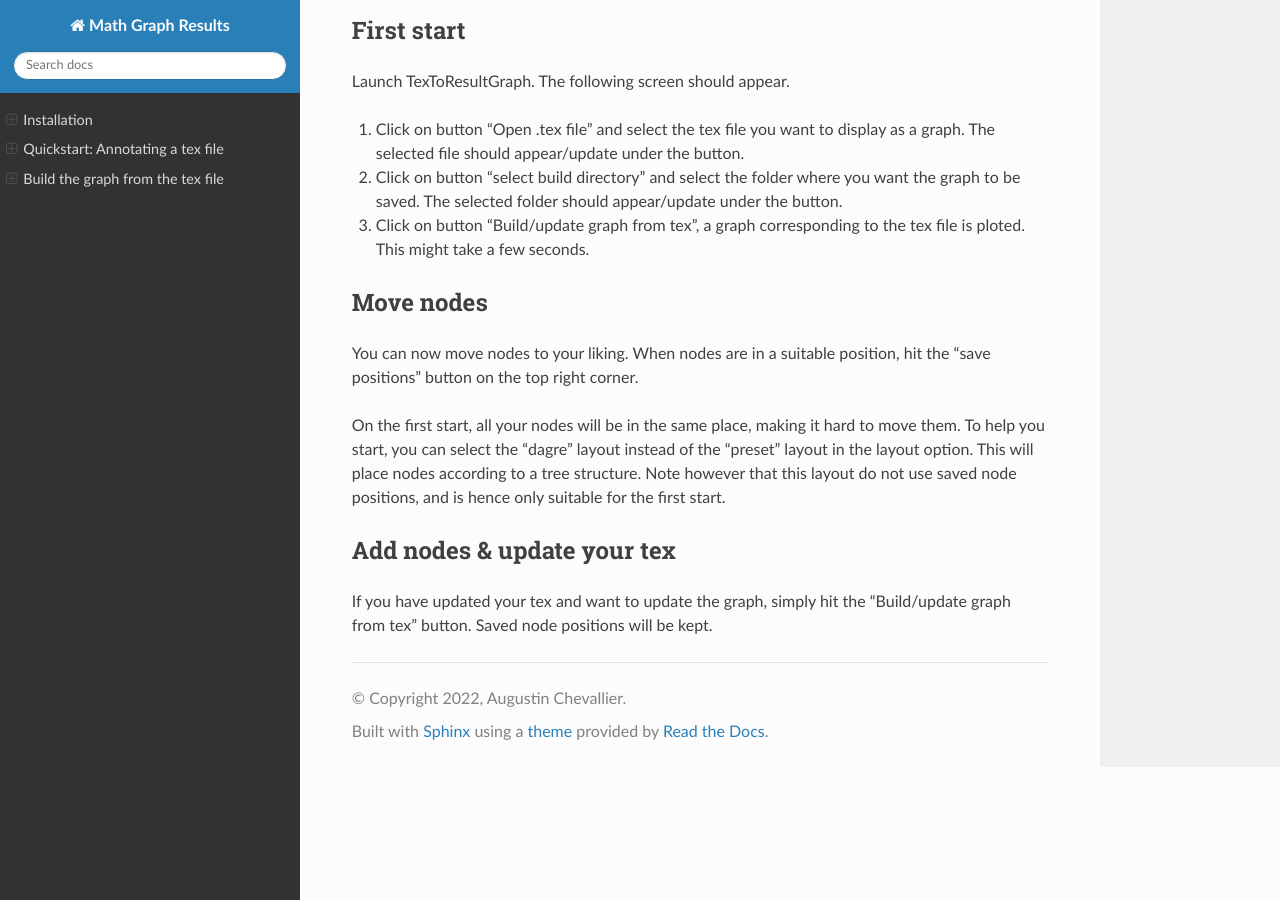
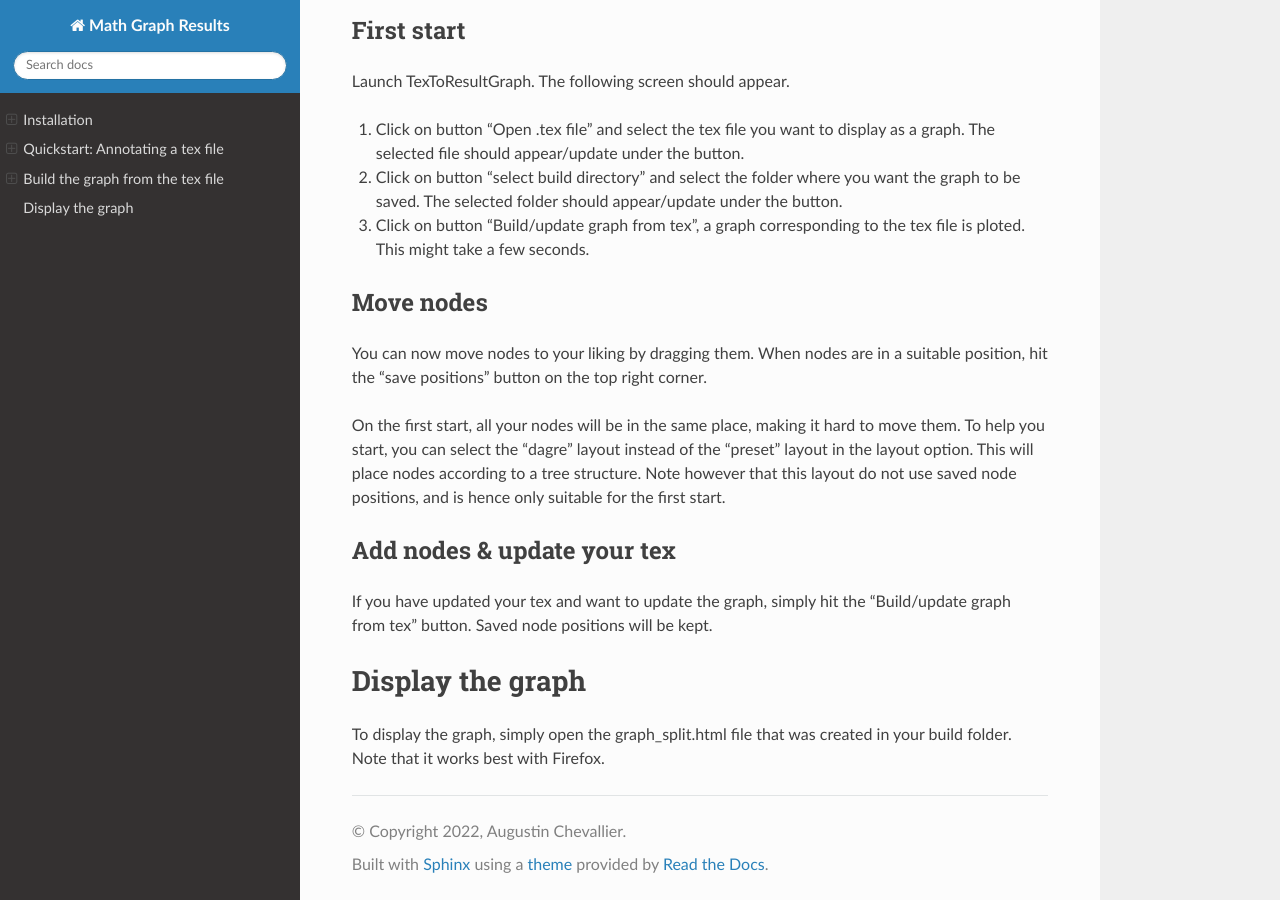
Before and after one commit to augustin-chevallier/MathResultsGraph, a Sphinx documentation site: the page built from docs/index.rst, in a window 1280 px wide and 900 px high, scrolled down 2287 px. Built offline with Sphinx 7.4.7 and the Read the Docs theme 2.0.0, drawn with Linux system fonts in a browser that asks for light colours.

Commit message:
doc update

```diff
--- a/docs/index.rst
+++ b/docs/index.rst
@@ -151,7 +151,7 @@ Launch TexToResultGraph. The following screen should appear.
 Move nodes
 ----------
 
-You can now move nodes to your liking. When nodes are in a suitable position, hit the "save positions" button on the top right corner.
+You can now move nodes to your liking by dragging them. When nodes are in a suitable position, hit the "save positions" button on the top right corner.
 
 On the first start, all your nodes will be in the same place, making it hard to move them. To help you start, you can select the
 "dagre" layout instead of the "preset" layout in the layout option. This will place nodes according to a tree structure. Note however that this
@@ -163,3 +163,10 @@ Add nodes & update your tex
 
 If you have updated your tex and want to update the graph, simply hit the “Build/update graph from tex” button.
 Saved node positions will be kept.
+
+
+
+Display the graph
+#################
+
+To display the graph, simply open the graph_split.html file that was created in your build folder. Note that it works best with Firefox.
```
